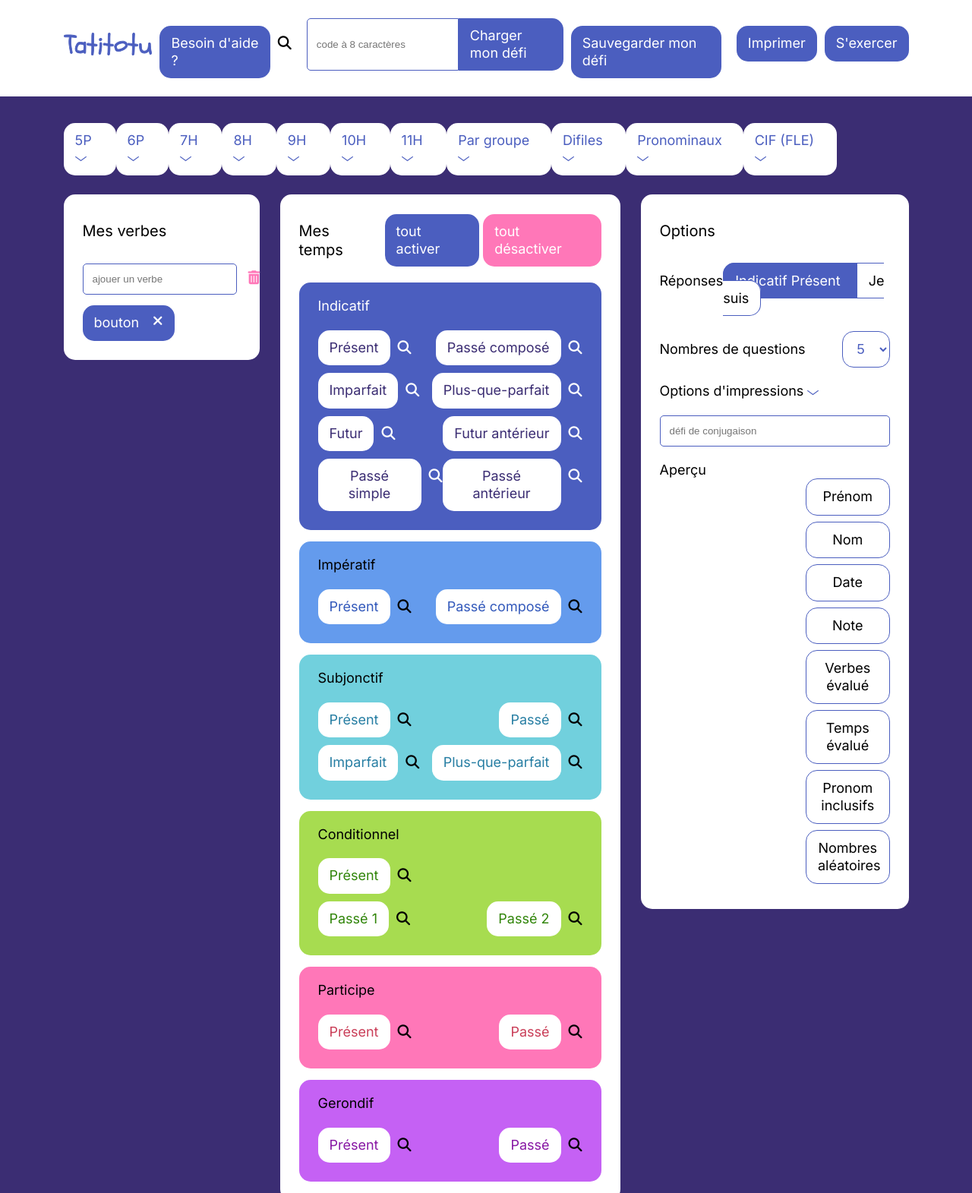
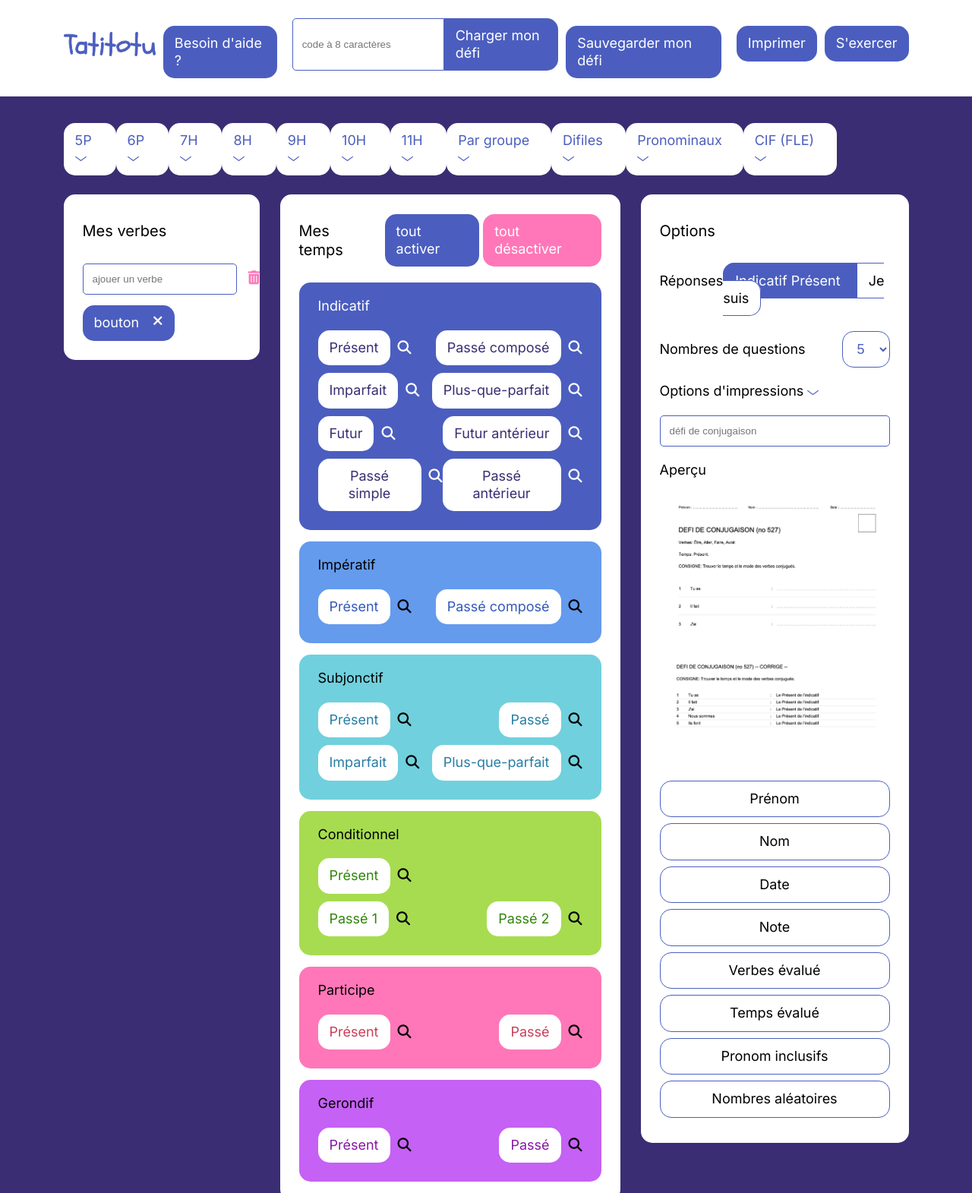
Before and after one commit to titiyocretton/tatitotu-site, a website built with Parcel: page src/index.html in a window 1280 px wide. Shown: the top 1571 px of the page at 76% size. Built offline with nearby package versions, Linux system fonts and the light colour scheme.

Commit message:
ajout des image dans aperçu

```diff
--- a/src/index.html
+++ b/src/index.html
@@ -26,7 +26,6 @@
                 <img src="img/logo-tatitotu.svg" alt="tatitotu" />
               </div>
               <div class="button">Besoin d'aide ?</div>
-              <i class="fa-solid fa-magnifying-glass"></i>
               <div class="l-space"></div>
               <div class="button-variant1-container">
                 <input
@@ -530,8 +529,11 @@
               </div>
               <p>Aperçu</p>
               <div class="row">
-                <div class="col-7"></div>
-                <div class="col-5">
+                <div class="col-12">
+                  <img src="img/preview-1.png" alt="" />
+                  <img src="img/preview-2.png" alt="" />
+                </div>
+                <div class="col-12">
                   <label>
                     <input type="checkbox" class="checkbox checkbox-option" />
                     <p>Prénom</p>
--- a/src/scss/main.scss
+++ b/src/scss/main.scss
@@ -12,4 +12,5 @@
 @import "modules/checkbox";
 @import "modules/icone";
 @import "modules/progress";
+@import "modules/hidden-option";
 @import "bootstrap/scss/bootstrap-grid";
--- /dev/null
+++ b/src/scss/modules/_hidden-option.scss
@@ -0,0 +1,3 @@
+// .hidden-option {
+//   display: none;
+// }
```
Also changed, not shown: src/img/preview-1.png (added), src/img/preview-2.png (added), 3 other files.
